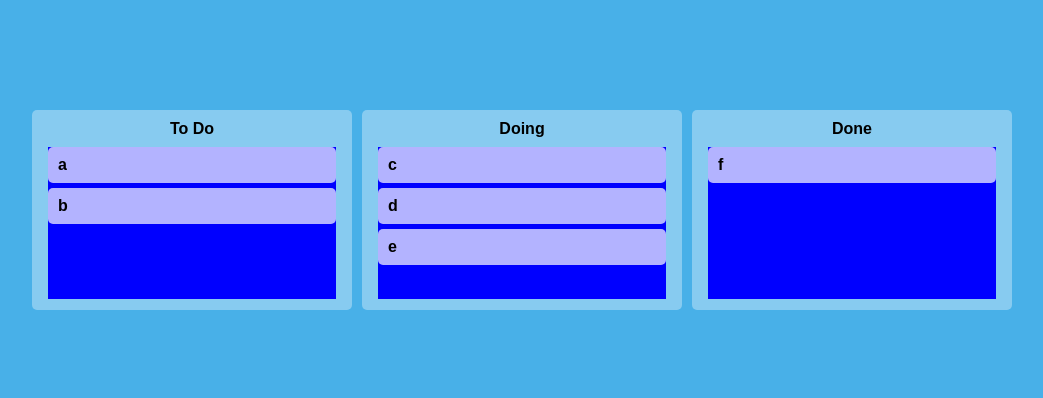
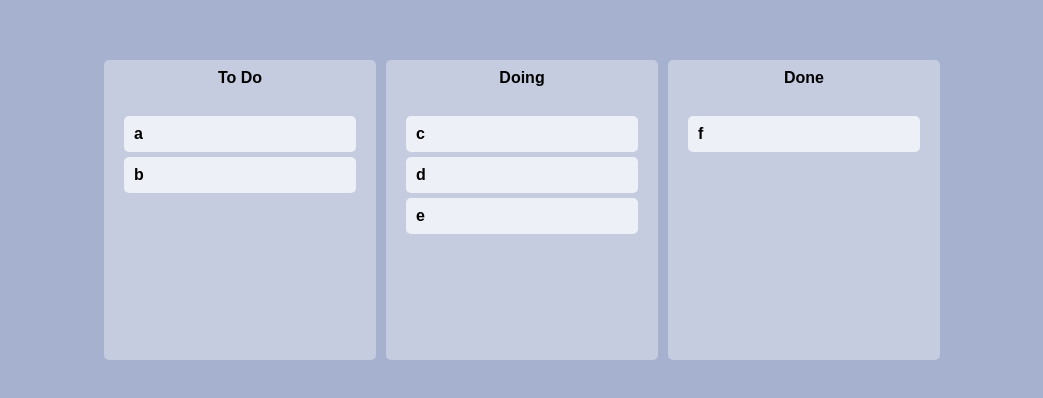
Before and after one commit to xowoony/trello, a React (Create React App) app: page / in a window 1280 px wide. Shown: the part 190-588 px from the top of the page, without its empty margins (118-1161 px from the left). Built offline with nearby package versions, Linux system fonts and the light colour scheme.

Commit message:
보드 색상 변경

```diff
--- a/src/Components/Board.tsx
+++ b/src/Components/Board.tsx
@@ -14,31 +14,39 @@ interface IAreaProps {
 
 // 보드
 const Wrapper = styled.div`
+  width: 300px;
+  padding-top: 10px;
+  background-color: ${(props) => props.theme.boardColor};
   border-radius: 5px;
-  background-color: ${(props) => props.theme.boardColor};
-  padding: 0.7rem 1rem;
-  min-height: 200px;
+  min-height: 300px;
   display: flex;
   flex-direction: column;
-  @media screen and (max-width: 1090px) {
+  /* @media screen and (max-width: 1090px) {
     width: 20rem;
-  }
+  } */
 `;
 
 // TODO, Doing, Done 타이틀
-const Title = styled.div`
+const Title = styled.h2`
   text-align: center;
-  font-size: 16px;
   font-weight: 600;
   margin-bottom: 10px;
+  font-size: 16px;
 `;
 
 // drop 이 허락되는 영역
 const Area = styled.div<IAreaProps>`
   // 드래그해서 보드 위로 올라오는지 아닌지에 따라서 배경색을 바꾸어줌.
-  background-color: ${(props) => (props.isDraggingOver ? "pink" : props.isDraggingFromThis ?"red" :"blue")};
+  background-color: ${(props) =>
+    props.isDraggingOver
+      ? "#dfe6e9"
+      : props.isDraggingFromThis
+      ? "#b2bec3"
+      : "transparent"};
   flex-grow: 1;
+  min-width: 17rem;
   transition: background-color 0.3s ease-in-out;
+  padding: 20px;
 `;
 
 // boardId를 넘겨주고 밑에서 DroppableId로 boardId를 주도록 한다.
--- a/src/Components/DragabbleCard.tsx
+++ b/src/Components/DragabbleCard.tsx
@@ -3,12 +3,14 @@ import { Draggable } from "react-beautiful-dnd";
 import styled from "styled-components";
 
 // 각각의 toDo들
-const Card = styled.div`
+const Card = styled.div<{ isDragging: boolean }>`
   border-radius: 5px;
   margin-bottom: 5px;
-  background-color: ${(props) => props.theme.cardColor};
-  padding: 10px 10px;
-  min-width: 18rem;
+  padding: 10px;
+  background-color: ${(props) =>
+    props.isDragging ? "#a29bfe" : props.theme.cardColor};
+  box-shadow: ${(props) =>
+    props.isDragging ? "0px 2px 5px rgba(0,0,0,0.5)" : "none"};
 `;
 
 interface IDragabbleCardProps {
@@ -19,8 +21,9 @@ interface IDragabbleCardProps {
 function DragabbleCard({ toDo, index }: IDragabbleCardProps) {
   return (
     <Draggable key={toDo} draggableId={toDo} index={index}>
-      {(magic) => (
+      {(magic, snapshot) => (
         <Card
+          isDragging={snapshot.isDragging}
           ref={magic.innerRef}
           {...magic.draggableProps}
           {...magic.dragHandleProps}
@@ -32,4 +35,4 @@ function DragabbleCard({ toDo, index }: IDragabbleCardProps) {
   );
 }
 
-export default React.memo(DragabbleCard) ;
+export default React.memo(DragabbleCard);
--- a/src/theme.ts
+++ b/src/theme.ts
@@ -4,7 +4,7 @@ import { DefaultTheme } from "styled-components";
 // 이 테마들은 styled.d.ts 파일 속 속성들과 같아야 한다.
 // 작성해준 후 export 를 해준다.
 export const darkTheme: DefaultTheme = {
-  bgColor: "rgb(72 176 232)",
+  bgColor: "rgb(166 177 208)",
   boardColor: "rgb(255 255 255 / 34%)",
   cardColor: "#ffffffb3",
 };
```
